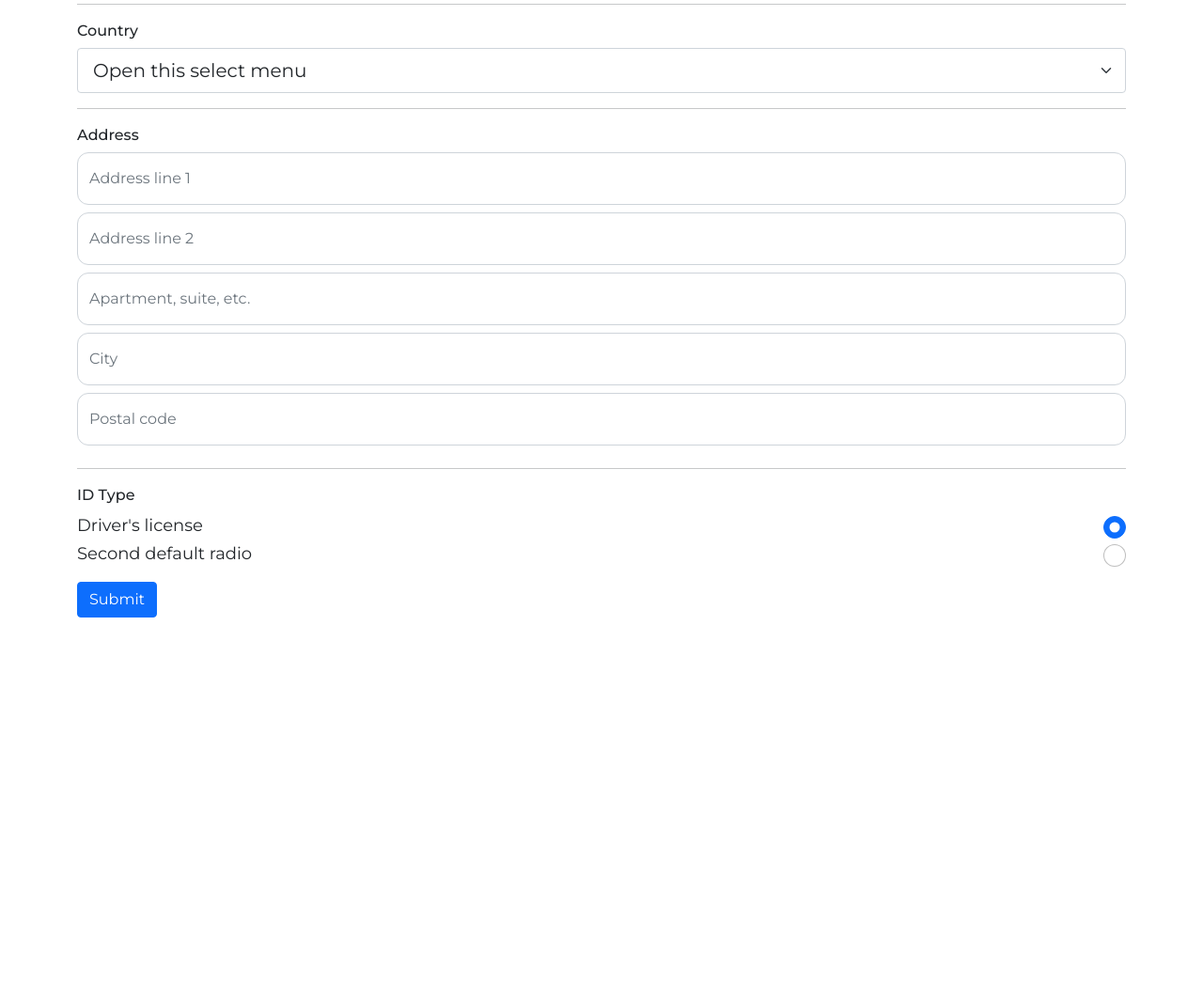
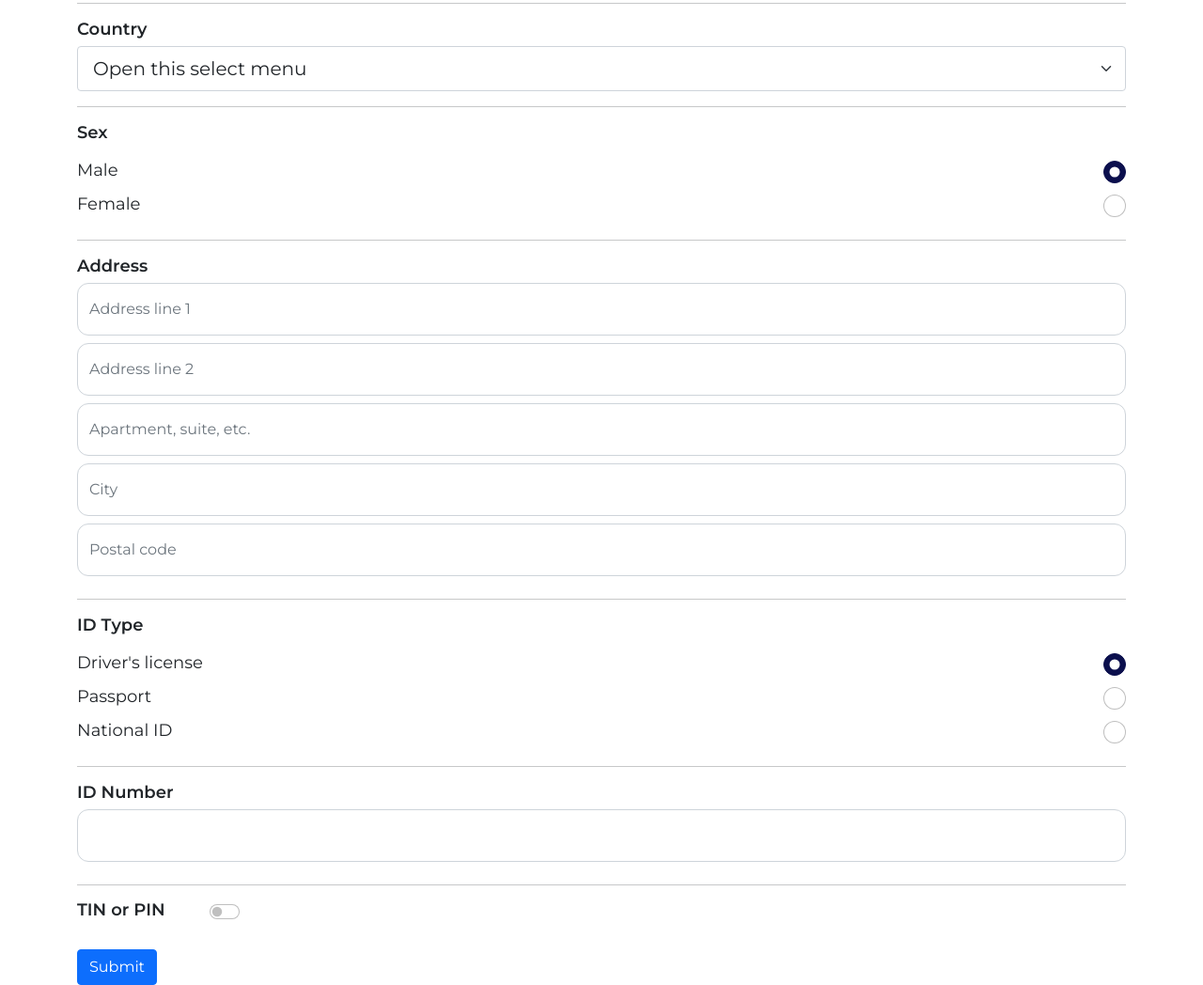
Before and after one commit to KaziSifatAlMaksud/new-form-design, a plain HTML site: page index.html in a window 1280 px wide. Shown: the part 224-1272 px from the top of the page at 94% size. Before the commit the page ends 881 px from the top, so only its background shows below. Drawn offline with nearby package versions, Linux system fonts and the light colour scheme.

Commit message:
first commit with first form

```diff
--- a/Asset/CSS/style.css
+++ b/Asset/CSS/style.css
@@ -15,20 +15,25 @@
 
 
 
-
 .form-label {
     font-style: normal;
-    font-weight: 500 !important;
-    font-size: 16px !important;
+    font-weight: 600 !important;
+    font-size: 18px !important;
     line-height: 20px;
+
 }
+
+
 
 .form-control {
     height: 56px;
     border-radius: 12px !important;
 }
 
-
+.form-check-input:checked {
+    background-color: var(--primary-bg-color);
+    border-color: var(--primary-bg-color);
+}
 
 
 label {
--- a/index.html
+++ b/index.html
@@ -44,9 +44,8 @@
               <i class="fa-solid fa-circle-exclamation"></i>
             </sup>
           </p>
-          <hr />
         </div>
-
+        <hr />
         <div class="mb-3">
           <label for="Address" class="form-label">Country</label>
           <select class="form-select form-select-lg mb-3" aria-label="Country">
@@ -55,6 +54,34 @@
             <option value="2">Two</option>
             <option value="3">Three</option>
           </select>
+        </div>
+        <hr />
+
+        <div class="mb-4">
+          <label for="exampleInputtext1" class="form-label mb-3">Sex</label>
+
+          <div class="form-check form-check-right mb-2">
+            <input
+              class="form-check-input"
+              type="radio"
+              name="exampleRadios1"
+              id="exampleRadios1"
+              value="option1"
+              checked
+            />
+            <label class="form-check-label" for="exampleRadios1">Male</label>
+          </div>
+
+          <div class="form-check form-check-right mb-2">
+            <input
+              class="form-check-input"
+              type="radio"
+              name="exampleRadios1"
+              id="exampleRadios2"
+              value="option2"
+            />
+            <label class="form-check-label" for="exampleRadios2">Female</label>
+          </div>
         </div>
         <hr />
 
@@ -85,10 +112,10 @@
 
         <hr />
 
-        <div class="mb-3">
-          <label for="exampleInputtext1" class="form-label">ID Type</label>
+        <div class="mb-4">
+          <label for="exampleInputtext1" class="form-label mb-3">ID Type</label>
 
-          <div class="form-check form-check-right pb-2">
+          <div class="form-check form-check-right mb-2">
             <input
               class="form-check-input"
               type="radio"
@@ -102,7 +129,7 @@
             </label>
           </div>
 
-          <div class="form-check form-check-right pb-2">
+          <div class="form-check form-check-right mb-2">
             <input
               class="form-check-input"
               type="radio"
@@ -111,8 +138,39 @@
               value="option2"
             />
             <label class="form-check-label" for="exampleRadios2"
-              >Second default radio</label
+              >Passport</label
             >
+          </div>
+          <div class="form-check form-check-right mb-2">
+            <input
+              class="form-check-input"
+              type="radio"
+              name="exampleRadios"
+              id="exampleRadios2"
+              value="option2"
+            />
+            <label class="form-check-label" for="exampleRadios2"
+              >National ID</label
+            >
+          </div>
+        </div>
+        <hr />
+
+        <div class="mb-4">
+          <label for="Address" class="form-label">ID Number</label>
+          <input type="text" class="form-control mb-2" />
+        </div>
+
+        <hr />
+
+        <div class="mb-4 d-flex">
+          <label class="form-label" for="toggleButton1"> TIN or PIN</label>
+          <div class="form-check mx-5 form-switch">
+            <input
+              class="form-check-input"
+              type="checkbox"
+              id="toggleButton1"
+            />
           </div>
         </div>
 
```
